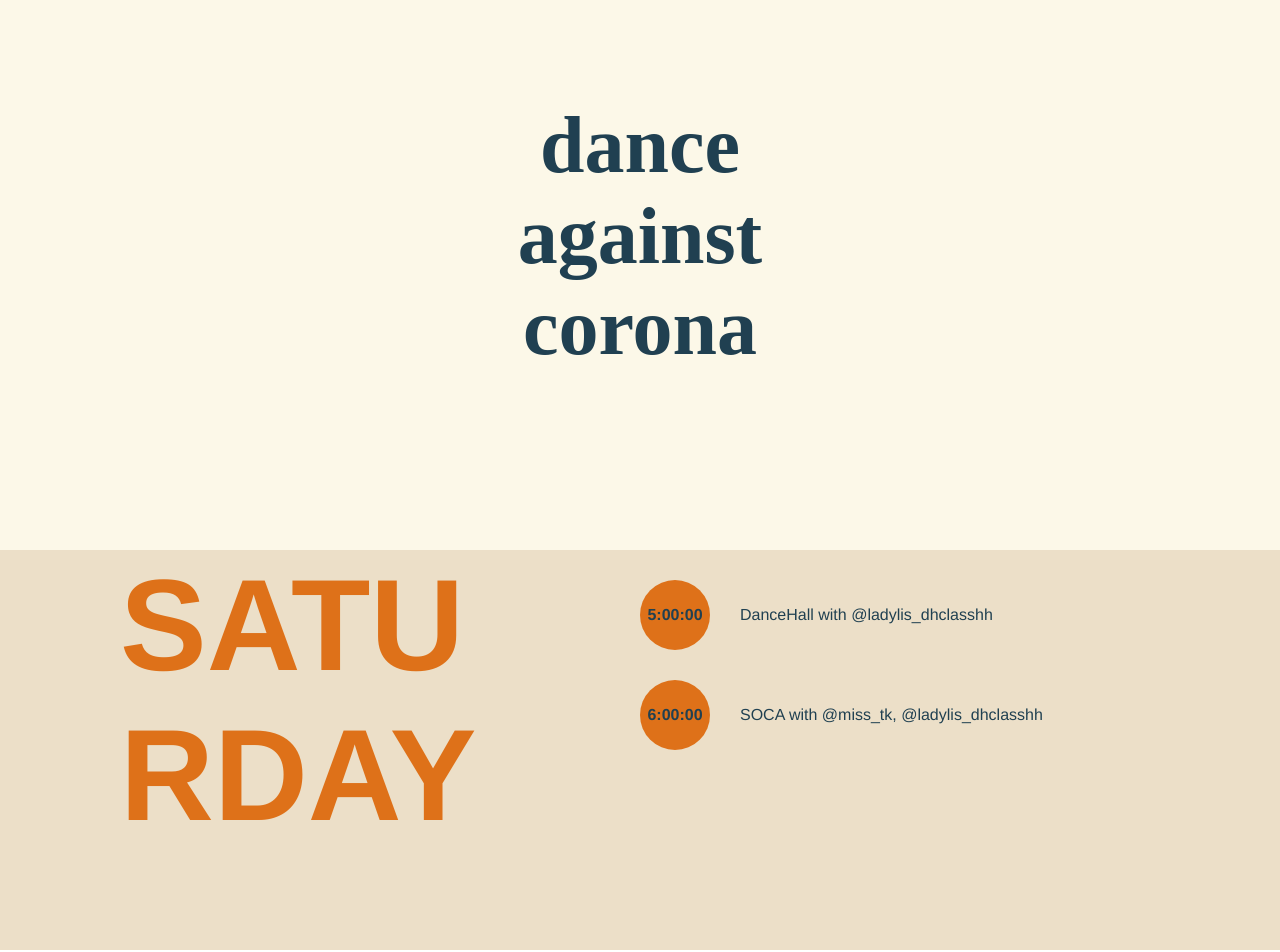
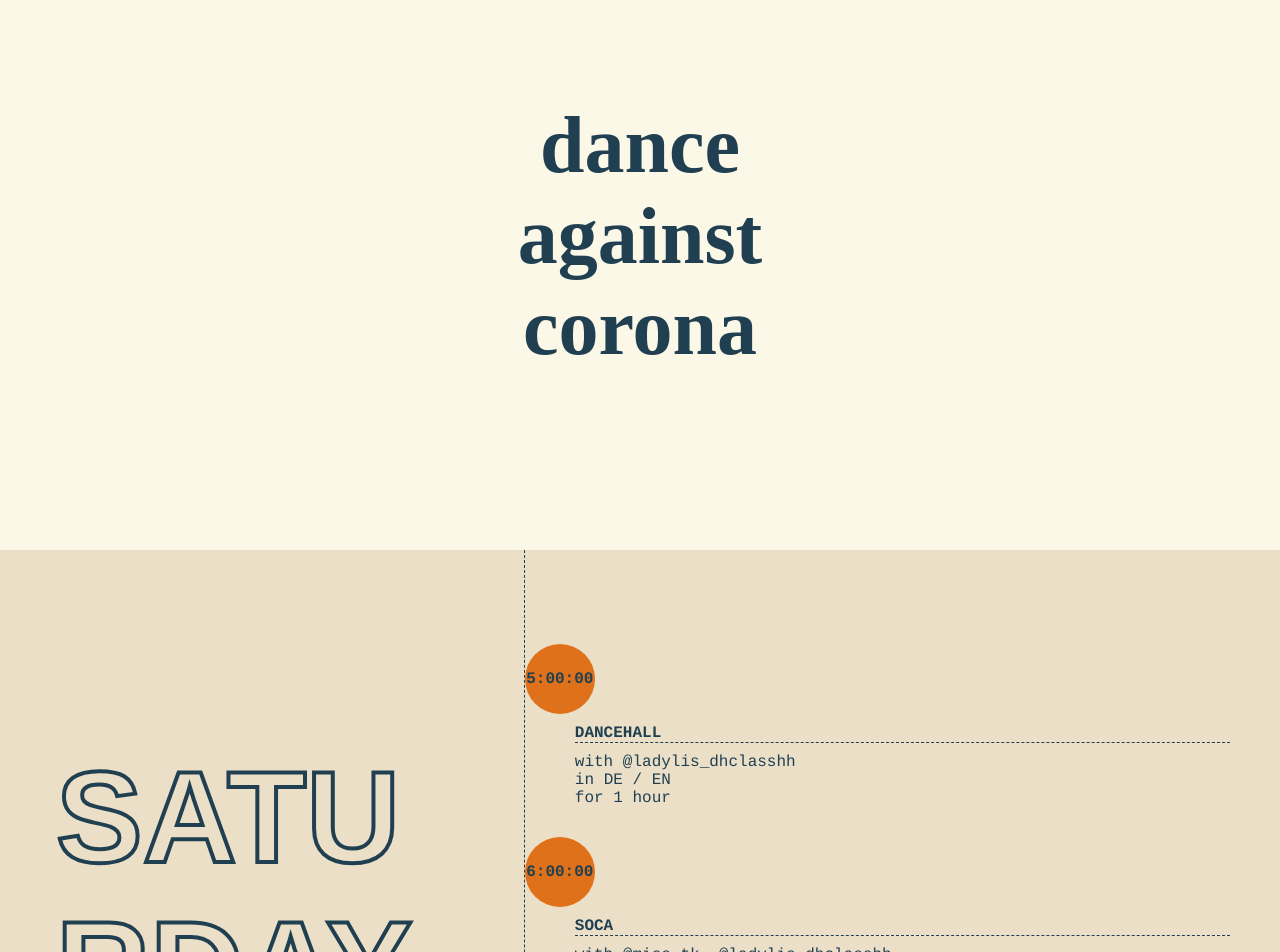
Before and after one commit to terezaif/danceagainstcorona, a React (Create React App) app in the folder danceagainstcorona/: page / in a window 1280 px wide. Shown: the top 952 px of the page. Built offline with nearby package versions, Linux system fonts and the light colour scheme.

Commit message:
Finished one day schedule

```diff
--- a/danceagainstcorona/src/App.js
+++ b/danceagainstcorona/src/App.js
@@ -44,6 +44,19 @@ class App extends Component {
             dateTime: "2020-03-21T18:00:00.000Z",
             language: "DE / EN",
           },
+          {
+            id: "bc",
+            danceStyle: "K-Pop",
+            duration: "1 hour",
+            artists: [
+                {
+                  name: "Zoe",
+                  instagram: "@satan_channn",
+                },
+            ],
+            dateTime: "2020-03-21T13:00:00.000Z",
+            language: "DE",
+          },
         ]
       }
     ];
--- a/danceagainstcorona/src/DanceClassCard.css
+++ b/danceagainstcorona/src/DanceClassCard.css
@@ -17,3 +17,20 @@
 .dance-class-card {
 	margin: 30px 0;
 }
+
+.description {
+	margin: 0 50px;
+}
+
+.dance-style {
+	border-bottom: 1px dashed;
+	margin: 10px 0;
+	font-weight: bold;
+	text-transform: uppercase;
+}
+
+@media (max-width: 768px) {
+  .dance-class-card {
+    margin-left: 20px;
+  }
+}
--- a/danceagainstcorona/src/DanceClassCard.js
+++ b/danceagainstcorona/src/DanceClassCard.js
@@ -15,7 +15,12 @@ class DanceClassCard extends Component {
 				<div className="time-widget">
 					<div className="time-text">{timeString}</div>
 				</div>
-				{danceClass.danceStyle} with {igHandles}
+				<div className="description">
+					<div className="dance-style">{danceClass.danceStyle}</div>
+					<div>with {igHandles}</div>
+					<div>in {danceClass.language}</div>
+					<div>for {danceClass.duration}</div>
+				</div>
 			</div>
 		);
 	}
--- a/danceagainstcorona/src/DayCard.css
+++ b/danceagainstcorona/src/DayCard.css
@@ -1,15 +1,34 @@
 .daycard {
 	min-height: 400px;
 	background-color: #ecdfc8;
+	overflow: auto;
 }
 
 .dance-class-cards {
 	float: right;
-	width: 50%;
+	width: 59%;
+	display: inline-block;
+    padding: 5% 0;
+    border-left: 1px dashed;
 }
 
 .day-widget {
 	float: left;
-	width: 50%;
+	width: 40%;
 	color: #de7119;
+	padding: 15% 0;
 }
+
+@media (max-width: 768px) {
+  .day-widget {
+    width: 100%;
+    padding: 5% 0;
+  }
+}
+
+@media (max-width: 768px) {
+  .dance-class-cards {
+    width: 100%;
+    padding: 0;
+  }
+}
--- a/danceagainstcorona/src/typography.css
+++ b/danceagainstcorona/src/typography.css
@@ -1,5 +1,5 @@
 body {
-	font-family: Helvetica;
+	font-family: Courier;
 	color: #204051;
 }
 
@@ -10,9 +10,13 @@ h1 {
 }
 
 h2 {
+	font-family: Helvetica Neue;
 	word-wrap: break-word;
     text-transform: uppercase;
     margin: 0 auto;
     font-size: 130px;
     width: 400px;
+    color: transparent;
+    -webkit-text-stroke: 4px #204051;
+	text-stroke: 4px #204051;
 }
```
